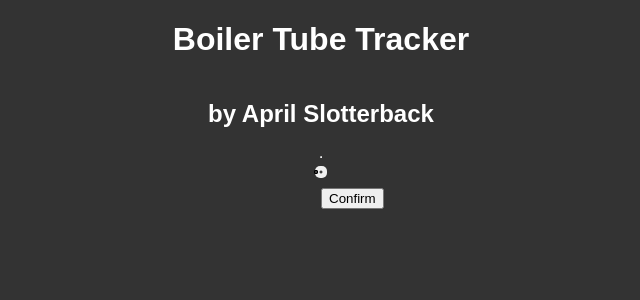
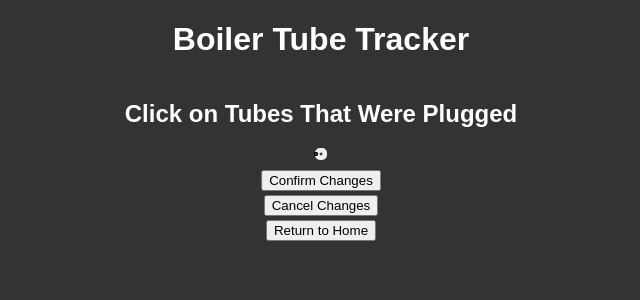
Before and after one commit to slotterback/pygotham_boilertubes, a Flask app: page /boiler_plug/1 in a window 1280 px wide. Shown: the top 300 px of the page, without its empty margins (319-959 px from the left). Run offline with Flask 2, Linux system fonts and the light colour scheme; tables that the repository leaves empty hold one stand-in row (values such as "Sample post").

Commit message:
Add Main Page and links to same

```diff
--- a/routes.py
+++ b/routes.py
@@ -4,12 +4,15 @@ from models import Boiler, BoilerTube, TubePlugEvent
 
 @app.route('/')
 def index():
-    return "Hello, User!"
+    boiler_ids = db.session.query(Boiler.id).all()
+    return render_template('index.html',boiler_ids=boiler_ids,
+                          subtitle="Select a Boiler")
 
 @app.route('/boiler/<int:id>')
 def boiler(id):
     boiler = Boiler.query.filter_by(id=id).first_or_404()
-    return render_template('boiler_view.html', boiler=boiler)
+    return render_template('boiler_view.html', boiler=boiler,
+                           subtitle="Current Boiler Status")
 
 @app.route('/boiler_plug/<int:id>', methods=['GET', 'POST'])
 def boiler_plug(id):
@@ -22,7 +25,8 @@ def boiler_plug(id):
                 tube.events.append(e)
         db.session.commit()
         return redirect(url_for('boiler',id=id))
-    return render_template('boiler.html',boiler=boiler)
+    return render_template('boiler.html',boiler=boiler,
+                           subtitle="Click on Tubes That Were Plugged")
 
 @app.route('/boiler_repair/<int:id>', methods=['GET', 'POST'])
 def boiler_repair(id):
@@ -34,5 +38,6 @@ def boiler_repair(id):
                 e = TubePlugEvent(is_plug_event = False)
                 tube.events.append(e)
         db.session.commit()
-        return redirect(url_for('boiler',id))
-    return render_template('boiler.html',boiler=boiler)
+        return redirect(url_for('boiler',id=id))
+    return render_template('boiler.html',boiler=boiler,
+                           subtitle="Click on Tubes That Were Replaced")
--- a/templates/base.html
+++ b/templates/base.html
@@ -11,8 +11,7 @@
     </head>
     <body>
         <h1>Boiler Tube Tracker</h1>
-	<h2>by April Slotterback</h2>
-	<hr>
+	<h2>{{subtitle}}</h2>
 	{% block content %}{% endblock %}
     </body>
 </html>
--- a/templates/boiler.html
+++ b/templates/boiler.html
@@ -9,7 +9,7 @@
     justify-content: center;
 }
 
-  #container canvas, #overlay {
+  #container canvas, #overlay, form {
     position: absolute;
   }
 
@@ -53,7 +53,8 @@
 {% endblock %}
 
 {% block content %}
-  <div id="container">
+<div id="container" width="{{2*boiler.shell_radius+10}}px"
+     height="{{2*boiler.shell_radius+25}}px">
     <canvas id="canvas" width="{{2*boiler.shell_radius+10}}px"
 	    height="{{2*boiler.shell_radius+10}}px"></canvas>
     <form class="checkbox-wrapper" id="overlay" action="" method="post">
@@ -63,11 +64,18 @@
              style="left:{{tube.x_coord-boiler.shell_radius-5}}px;top:{{tube.y_coord+5}}px"></label>
       {% endfor %}
       <input type="submit"
-             style="position:absolute;left:0px;top:{{2*boiler.shell_radius+20}}px"
-             value = "Confirm">
+             style="position:absolute;left:0px;top:{{2*boiler.shell_radius+20}}px;transform:translate(-50%,0);"
+             value = "Confirm Changes">
+    </form>
+    <form action="{{url_for('boiler',id=boiler.id)}}"
+	  style="top:{{2*boiler.shell_radius+45}}px;">
+	    <input type="submit" value="Cancel Changes">
+    </form>
+    <form action="{{url_for('index')}}"
+	  style="top:{{2*boiler.shell_radius+70}}px;">
+      <input type="submit" value="Return to Home">
     </form>
   </div>
-
 {% include 'draw_boiler.html' %}
 
 {% endblock %}
--- a/templates/boiler_view.html
+++ b/templates/boiler_view.html
@@ -34,6 +34,9 @@
     <form action="{{url_for('boiler_repair',id=boiler.id)}}">
       <input type="submit" value="Replace Tubes">
     </form>
+    <form action="{{url_for('index')}}">
+      <input type="submit" value="Return To Home">
+    </form>
   </div>
 {% include 'draw_boiler.html' %}
 
```
Also changed, not shown: templates/index.html (added, +11 -0 lines).
